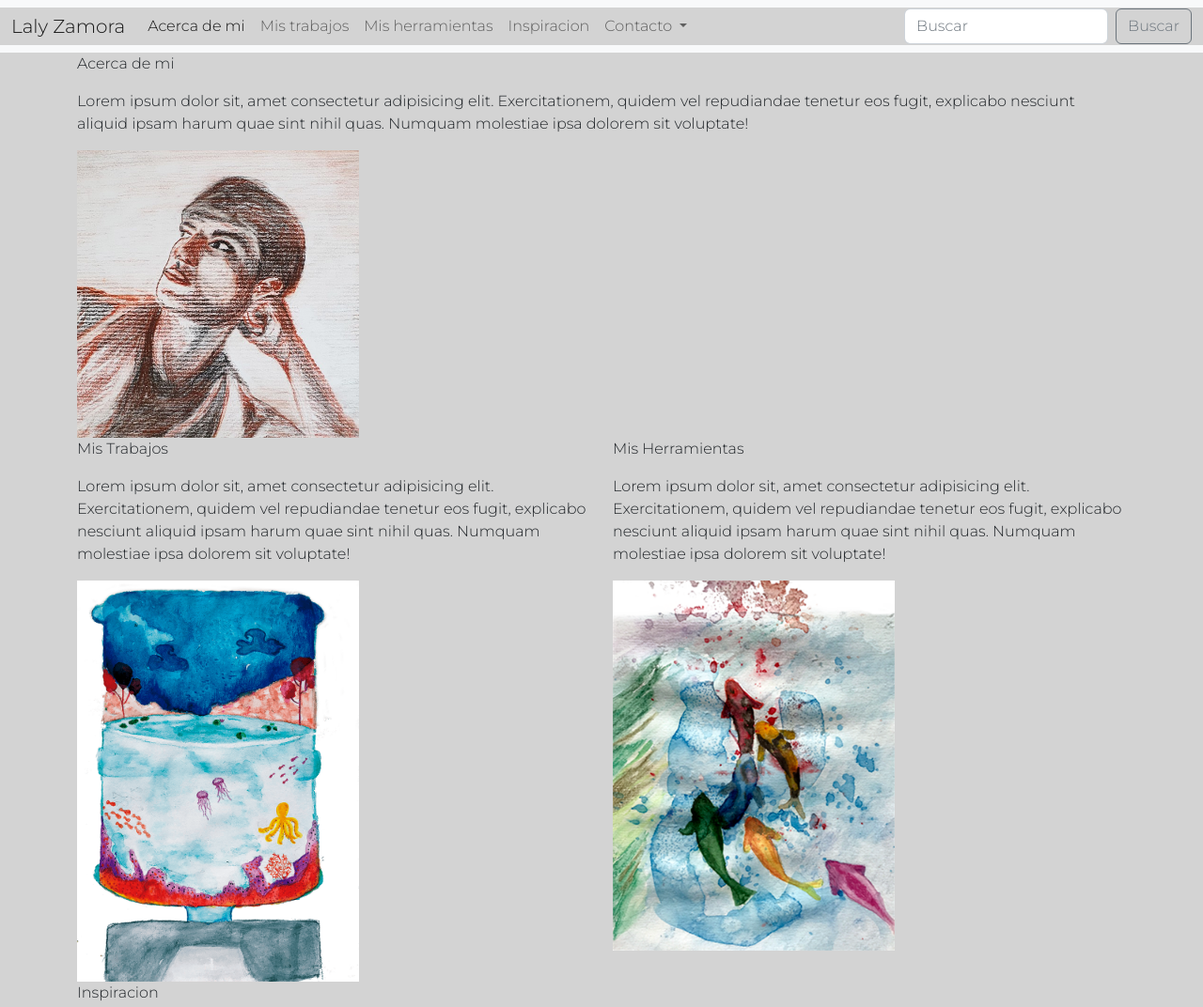
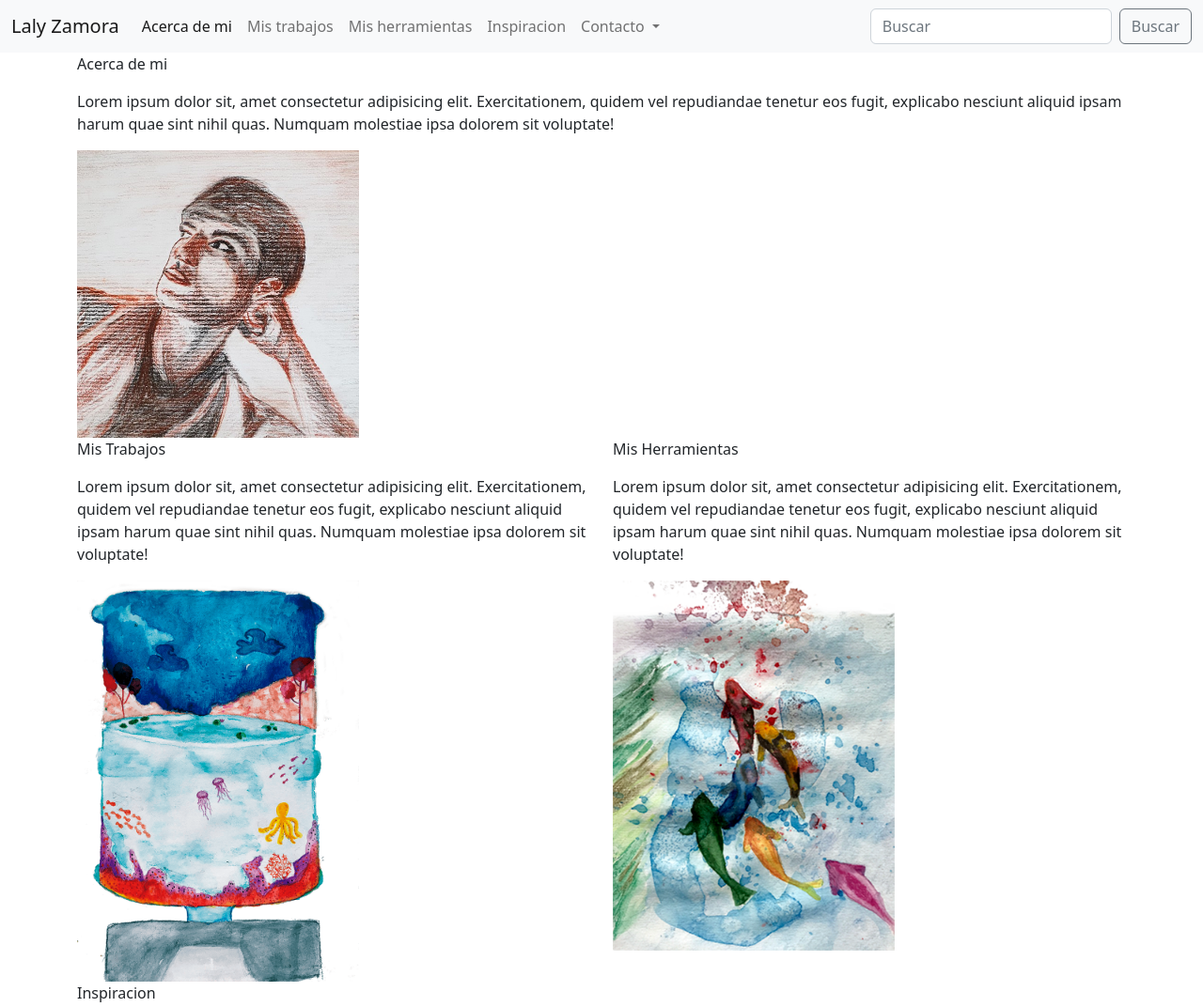
Before and after one commit to juanpablozmr/portfolio, a plain HTML site: page index.html in a window 1280 px wide. Shown: the top 1072 px of the page at 94% size. Drawn offline with nearby package versions, Linux system fonts and the light colour scheme.

Commit message:
Presentacion sass

```diff
--- a/css/portfolio.css
+++ b/css/portfolio.css
@@ -15,7 +15,6 @@
     position: sticky;
     border: 2px solid grey;
     width: 99%;
-    background: linear-gradient(to right, grey , white);
 }
 .navbar-brand:hover {
 font-weight: bolder;
--- a/index.html
+++ b/index.html
@@ -5,7 +5,7 @@
     <meta charset="UTF-8">
     <meta http-equiv="X-UA-Compatible" content="IE=edge">
     <meta name="viewport" content="width=device-width, initial-scale=1.0">
-    <link rel="stylesheet" href="./css/portfolio.css">
+    <link rel="stylesheet" href="./sass/main.css">
     <link href="https://fonts.googleapis.com/css2?family=Montserrat:wght@100;300&display=swap" rel="stylesheet">
     <title>Página Principal</title>
     <!-- CSS only -->
--- /dev/null
+++ b/sass/_var.scss
@@ -0,0 +1,2 @@
+$fontprinpipal:arial, sans-serif;
+$fontsecundaria:Helvetica, sans-serif;
--- /dev/null
+++ b/sass/main.scss
@@ -0,0 +1,33 @@
+@import'var';
+
+body {
+    font: $fontprinpipal;
+
+    header {
+
+        font: $fontprinpipal;
+
+        .navbar-brand {
+            font: $fontsecundaria;
+
+
+
+        }
+
+
+    }
+
+
+
+}
+
+
+footer {
+    font: $fontsecundaria;
+    ul {
+
+        list-style: none;
+    }
+
+
+}
```
Also changed, not shown: sass/main.css (added), 1 other file.
